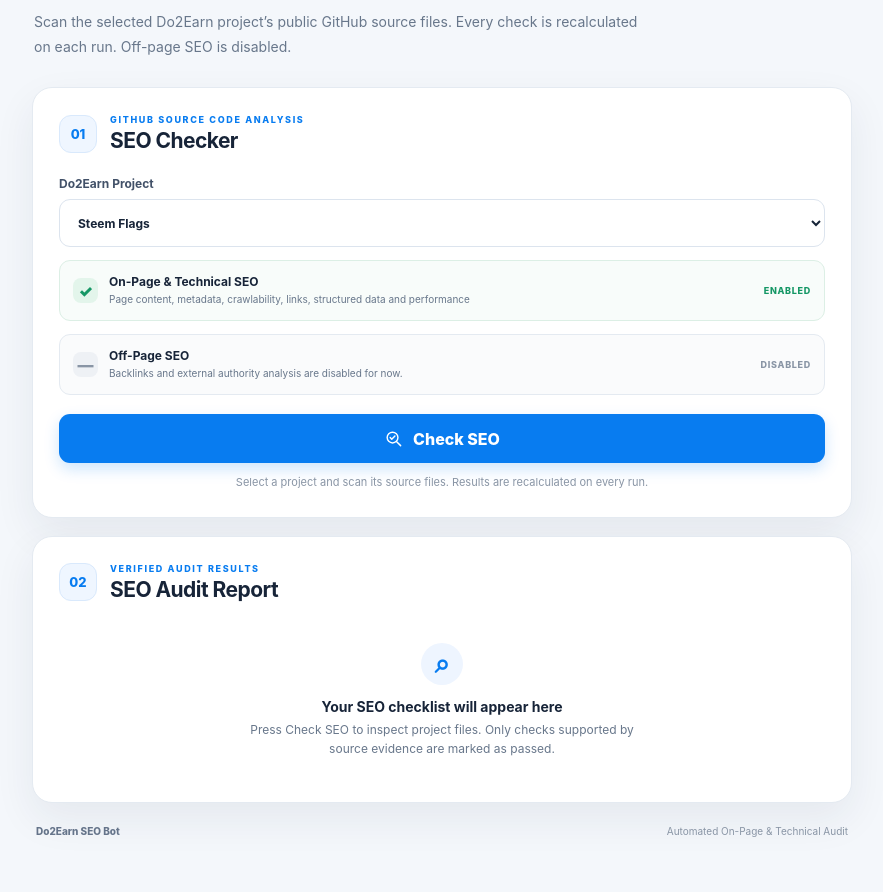
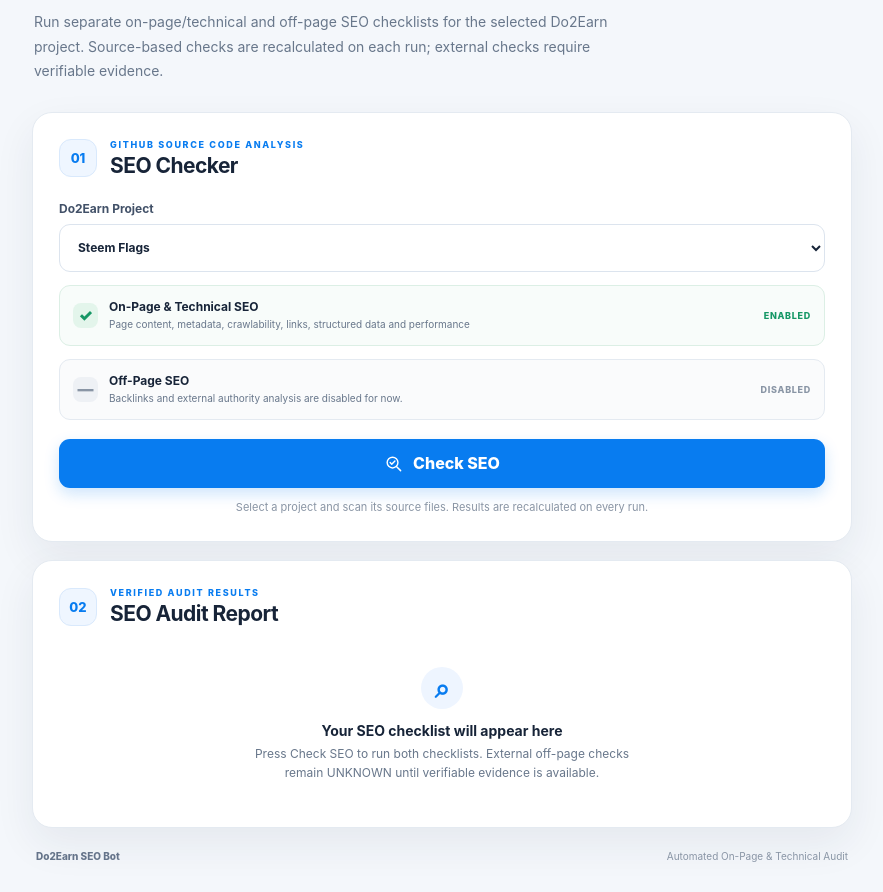
Before and after one commit to do2earn/do2earn-seo-bot, a plain HTML site: page index.html in a window 1280 px wide. Shown: the part 256-1148 px from the top of the page, without its empty margins (198-1081 px from the left). Before the commit the page ends 1123 px from the top, so only its background shows below. Drawn offline with Linux system fonts and the light colour scheme.

Commit message:
Use separate on-page and off-page SEO checklists

```diff
--- a/index.html
+++ b/index.html
@@ -21,7 +21,7 @@
     <section class="intro">
       <p class="eyebrow">SEARCH ENGINE OPTIMIZATION</p>
       <h1>Understand your project’s<br><span>search health.</span></h1>
-      <p class="intro-copy">Scan the selected Do2Earn project’s public GitHub source files. Every check is recalculated on each run. Off-page SEO is disabled.</p>
+      <p class="intro-copy">Run separate on-page/technical and off-page SEO checklists for the selected Do2Earn project. Source-based checks are recalculated on each run; external checks require verifiable evidence.</p>
     </section>
     <section class="card setup-card" aria-labelledby="checker-title">
       <div class="card-heading"><span class="step-number">01</span><div><p class="eyebrow">GITHUB SOURCE CODE ANALYSIS</p><h2 id="checker-title">SEO Checker</h2></div></div>
@@ -34,7 +34,7 @@
     </section>
     <section class="card results-card" id="results-card" aria-labelledby="results-title" aria-live="polite">
       <div class="card-heading"><span class="step-number">02</span><div><p class="eyebrow">VERIFIED AUDIT RESULTS</p><h2 id="results-title">SEO Audit Report</h2></div></div>
-      <div class="empty-state" id="empty-state"><span class="empty-icon" aria-hidden="true">⌕</span><h3>Your SEO checklist will appear here</h3><p>Press Check SEO to inspect project files. Only checks supported by source evidence are marked as passed.</p></div>
+      <div class="empty-state" id="empty-state"><span class="empty-icon" aria-hidden="true">⌕</span><h3>Your SEO checklist will appear here</h3><p>Press Check SEO to run both checklists. External off-page checks remain UNKNOWN until verifiable evidence is available.</p></div>
       <div id="report-content" hidden>
         <div class="results-meta"><div><h3 id="report-project">Steem Flags</h3><p id="report-url"></p></div><span class="audit-time" id="audit-time"></span></div>
         <div class="summary-grid"><div class="summary-tile"><strong id="score-value">—</strong><span>Verified score</span></div><div class="summary-tile pass-tile"><strong id="pass-value">0</strong><span>Passed</span></div><div class="summary-tile fail-tile"><strong id="fail-value">0</strong><span>Issues</span></div><div class="summary-tile unknown-tile"><strong id="unknown-value">0</strong><span>Unknown</span></div><div class="summary-tile na-tile"><strong id="na-value">0</strong><span>Not applicable</span></div></div>
```
